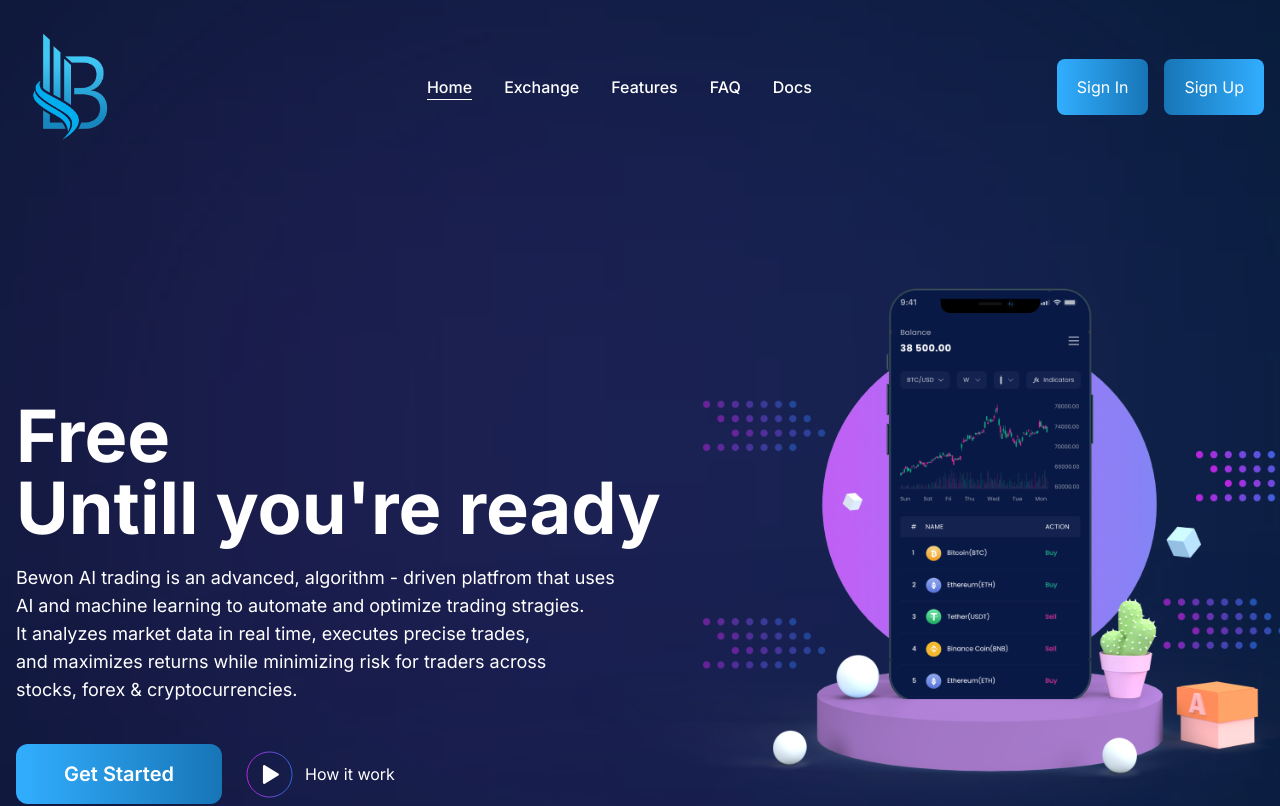
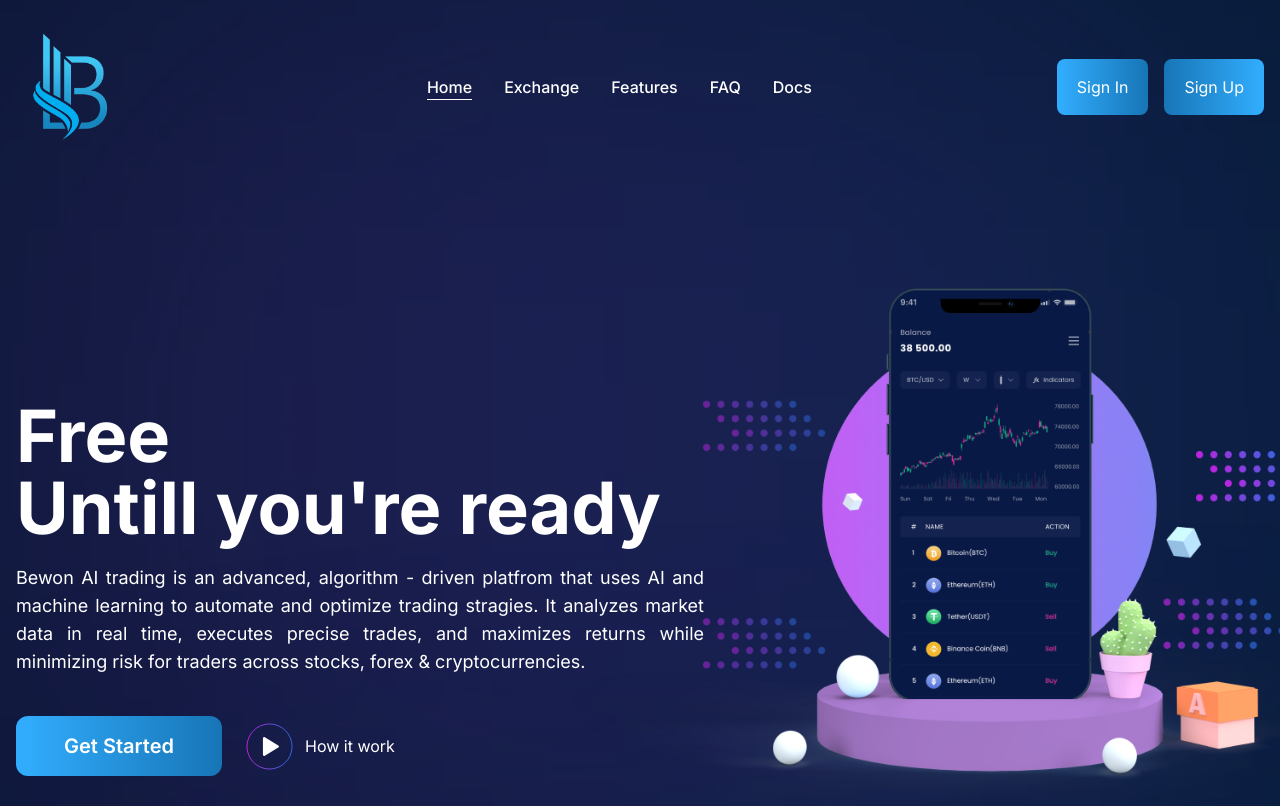
Before and after one commit to TusharJarif10/bewon-crypto, a Next.js app: page / in a window 1280 px wide. Shown: the top 806 px of the page. Built offline with nearby package versions, Linux system fonts and the light colour scheme.

Commit message:
first commit

```diff
--- a/src/components/Home/Hero/index.tsx
+++ b/src/components/Home/Hero/index.tsx
@@ -24,7 +24,7 @@
               <h1 className="text-4xl lg:text-7xl font-bold mb-5 text-white md:4px md:text-start text-center">
                 Free <br /> Untill you're ready
               </h1>
-              <p className='text-white md:text-lg font-normal mb-10 md:text-start text-center'>Bewon AI trading is an advanced, algorithm - driven platfrom that uses  <br /> AI and machine learning to automate and optimize trading stragies. <br /> It analyzes market data in real time, executes precise trades, <br /> and maximizes returns while minimizing risk for traders across <br /> stocks, forex & cryptocurrencies.</p>
+              <p className='text-white md:text-lg font-normal mb-10 md:text-justify md:pr-10 text-justify'>Bewon AI trading is an advanced, algorithm - driven platfrom that uses   AI and machine learning to automate and optimize trading stragies.  It analyzes market data in real time, executes precise trades,  and maximizes returns while minimizing risk for traders across  stocks, forex & cryptocurrencies.</p>
               <div className='flex align-middle justify-center md:justify-start'>
                 <button className='text-xl font-semibold text-white py-4 px-6 lg:px-12 bg-gradient-to-r from-primary to-secondary hover:from-secondary hover:to-primary rounded-xl mr-6'>Get Started</button>
                 <button onClick={openModal} className='bg-transparent flex justify-center items-center text-white'>
```
